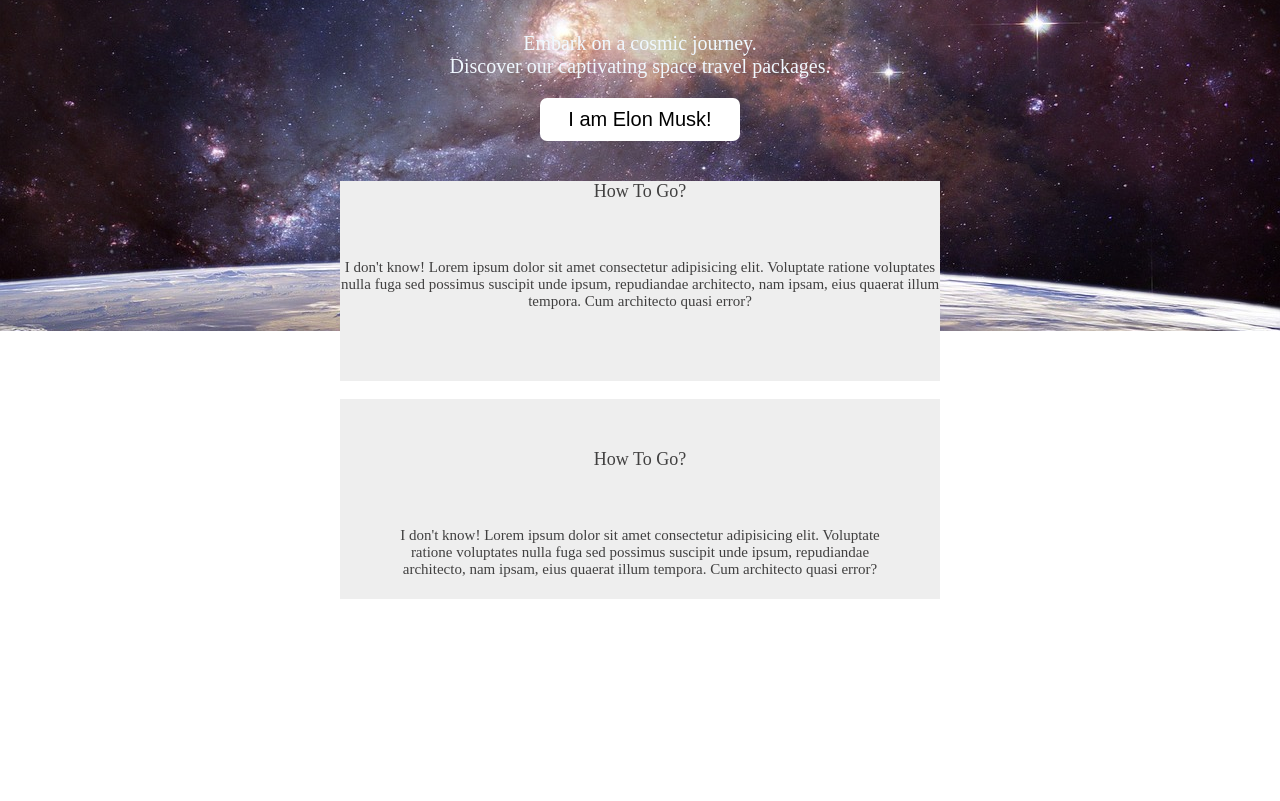
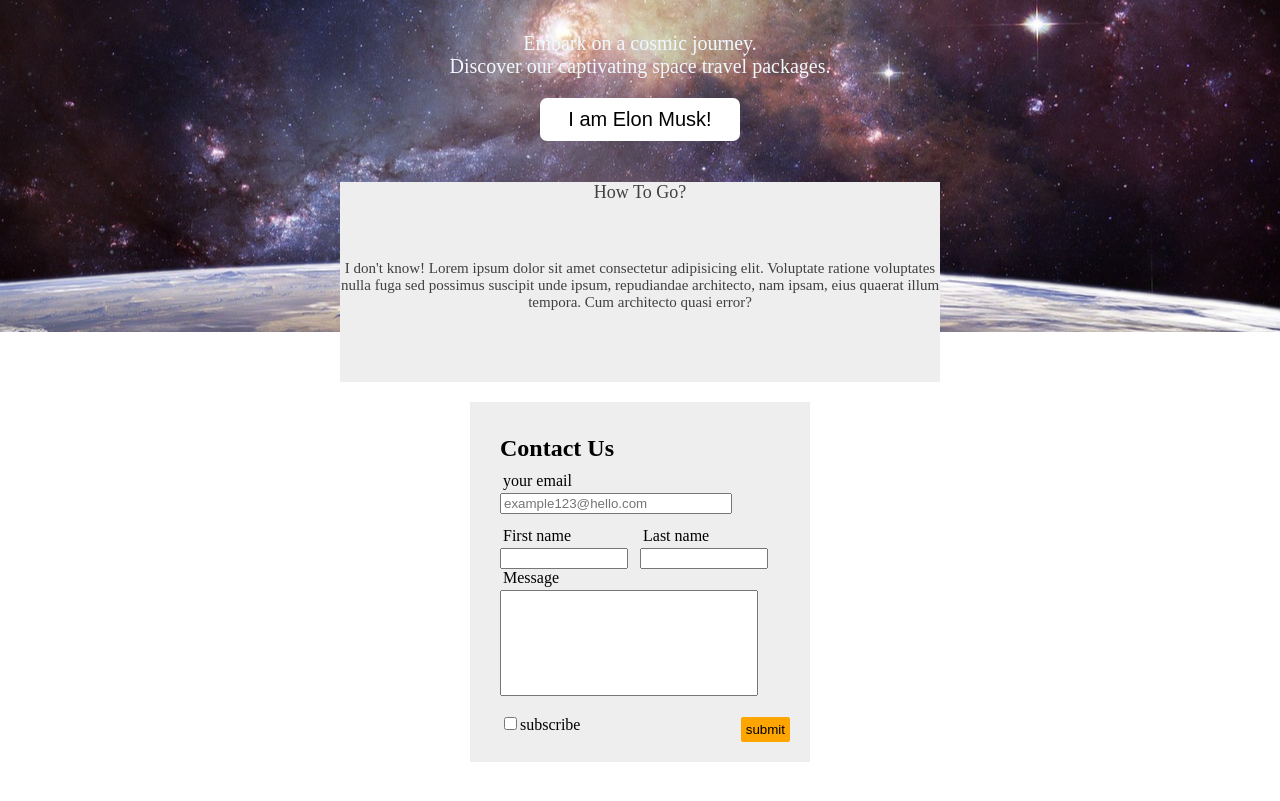
Before and after one commit to JJJJJJJJJkim/htmlCss, a plain HTML site: page layout2.html in a window 1280 px wide. Shown: the part 169-970 px from the top of the page. Before the commit the page ends 918 px from the top, so only its background shows below. Drawn offline with Linux system fonts and the light colour scheme.

Commit message:
form 만들기

```diff
--- a/css/main.css
+++ b/css/main.css
@@ -1,10 +1,3 @@
-div {
-    box-sizing: border-box;
-}
-
-body{
-    margin: 0px;
-}
 
 
 
@@ -118,7 +111,7 @@
     margin: auto;
     width: 200px;
 }
-.footerbox {
+.explainbox {
     background-color: #eee;
     color: rgb(65, 64, 64);
     font-size: 18px;
@@ -131,3 +124,46 @@
     top : -150px;
     box-sizing: border-box;
 }
+.contact {
+    margin-bottom: 10px;
+    margin-top: 3px;
+}
+.contact-us-form {
+    background-color: #eee;
+    width: 60%;
+    height: 300px;
+    margin: auto;
+    position: relative;
+    top: -130px;
+    padding: 30px;
+    max-width: 280px;
+}
+.form-mini-text {
+    margin: 3px;
+}
+.form-name {
+    float: left;
+    width: 50%;
+}
+input[type=email] {
+    width: 80%;
+    margin-bottom: 10px;
+}
+input[type=text] {
+    width: 120px;
+}
+.input-message {
+    width: 0px;
+}
+.checkcheck {
+
+}
+input[type=submit] {
+    position: absolute;
+    right: 20px;
+    bottom: 20px;
+    background-color: orange;
+    border: none;
+    border-radius: 2px;
+    padding: 5px;
+}
--- a/layout2.html
+++ b/layout2.html
@@ -12,9 +12,37 @@
         <p class="introduce">Embark on a cosmic journey.<br> Discover our captivating space travel packages.</p>
         <button class="go-to-mars-button">I am Elon Musk!</button>
     </div>
-    <div class="footerbox">How To Go?<br><br><br><p style="font-size: 15px;"> I don't know! Lorem ipsum dolor sit amet consectetur adipisicing elit. Voluptate ratione voluptates nulla fuga sed possimus suscipit unde ipsum, repudiandae architecto, nam ipsam, eius quaerat illum tempora. Cum architecto quasi error?</p></div>
-    <br>
-    <div class="footerbox" style="padding: 50px;">How To Go?<br><br><br><p style="font-size: 15px;"> I don't know! Lorem ipsum dolor sit amet consectetur adipisicing elit. Voluptate ratione voluptates nulla fuga sed possimus suscipit unde ipsum, repudiandae architecto, nam ipsam, eius quaerat illum tempora. Cum architecto quasi error?</p></div>
+
+    <div class="explainbox">How To Go?<br><br><br><p style="font-size: 15px;"> I don't know! Lorem ipsum dolor sit amet consectetur adipisicing elit. Voluptate ratione voluptates nulla fuga sed possimus suscipit unde ipsum, repudiandae architecto, nam ipsam, eius quaerat illum tempora. Cum architecto quasi error?</p></div>
+
+
+    <form class="contact-us-form">
+        <h2 class="contact">Contact Us</h2>
+        <div>
+            <p class="form-mini-text">your email</p>
+            <input type="email" placeholder="example123@hello.com">
+        </div>
+        <div>
+            <div class="form-name">
+                <p class="form-mini-text">First name</p>
+                <input type="text">
+            </div>
+            <div class="form-name">
+                <p class="form-mini-text">Last name</p>
+                <input type="text">
+            </div>
+        </div>
+        <div>
+            <p class="form-mini-text">Message</p>
+            <input type="text" style="height: 100px; width: 250px;">
+        </div>
+        <label class="checkcheck" style="margin: 5px;">
+            <div>
+                <input type="checkbox">subscribe
+            </div>
+        </label>
+        <input type="submit" value="submit">
+    </form>
 
 </body>
 </html>
```
